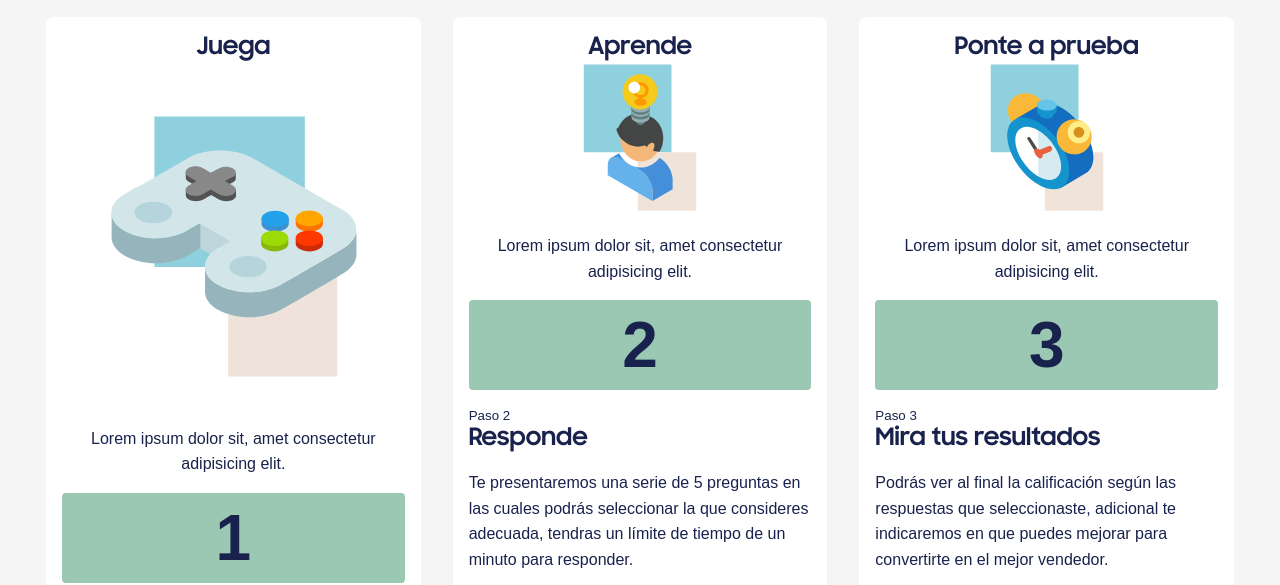
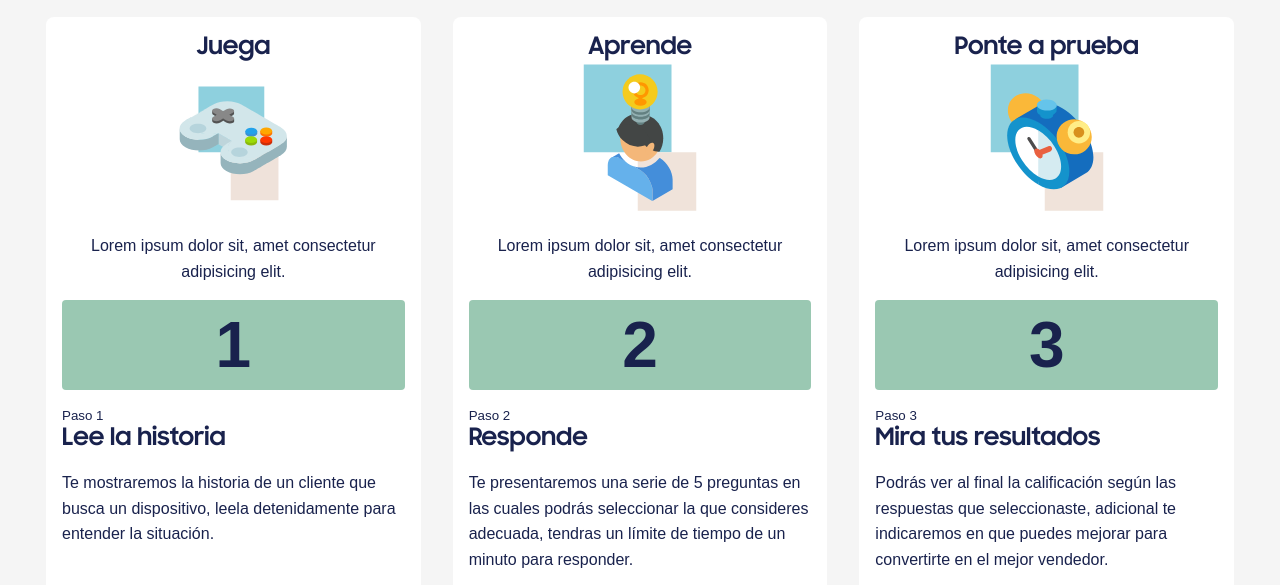
Before and after one commit to sebgraph/test-projects, a plain HTML site: page index.html in a window 1280 px wide. Shown: the part 238-823 px from the top of the page. Drawn offline with nearby package versions, Linux system fonts and the light colour scheme.

Commit message:
Update style.css

```diff
--- a/css/style.css
+++ b/css/style.css
@@ -346,8 +346,8 @@ p{
 .none{
     display: none;
 }
-svg > .svg-icons{
-    width: 150px;
+.svg-icons{
+    width: 150px!important;
     margin: auto;
 }
 
```
